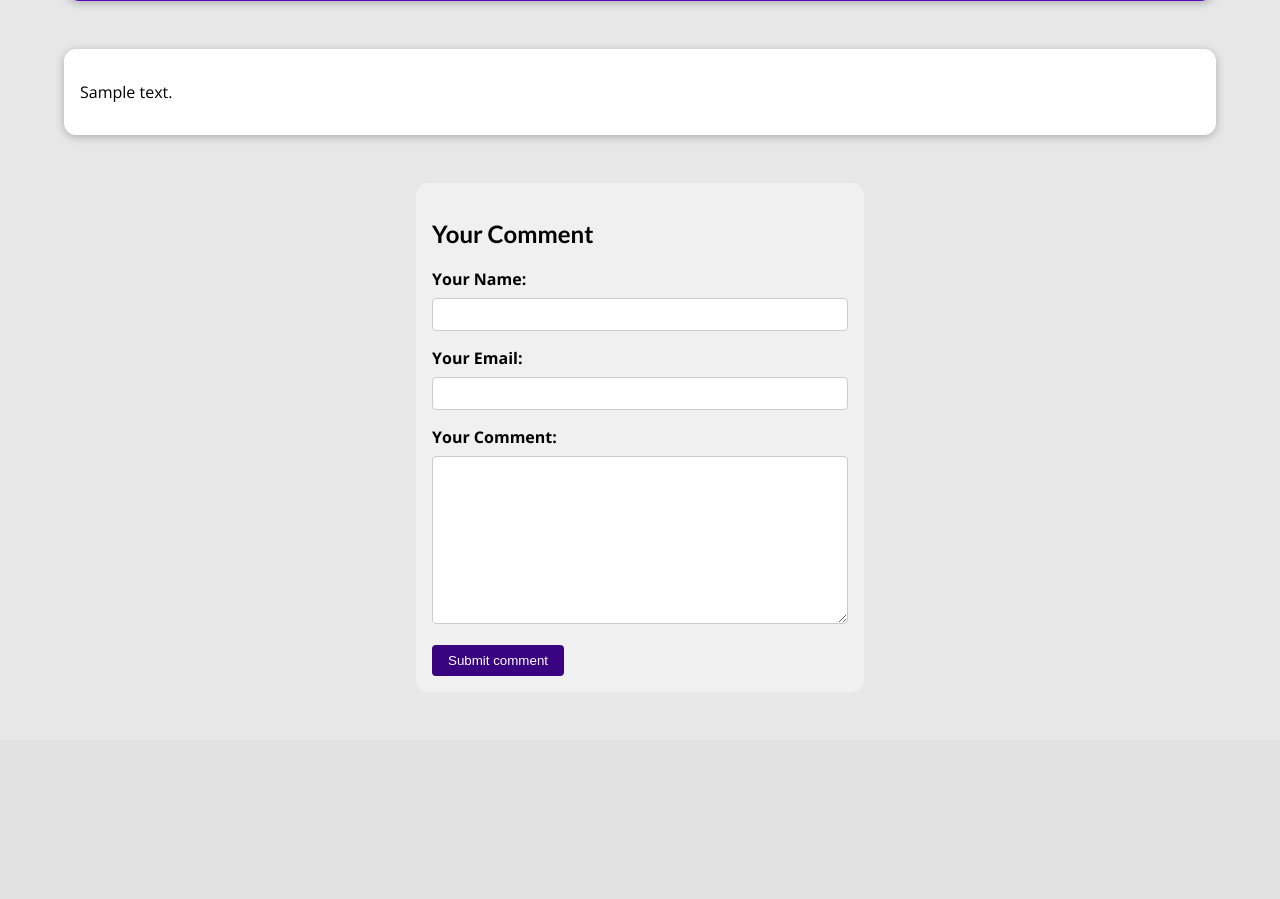
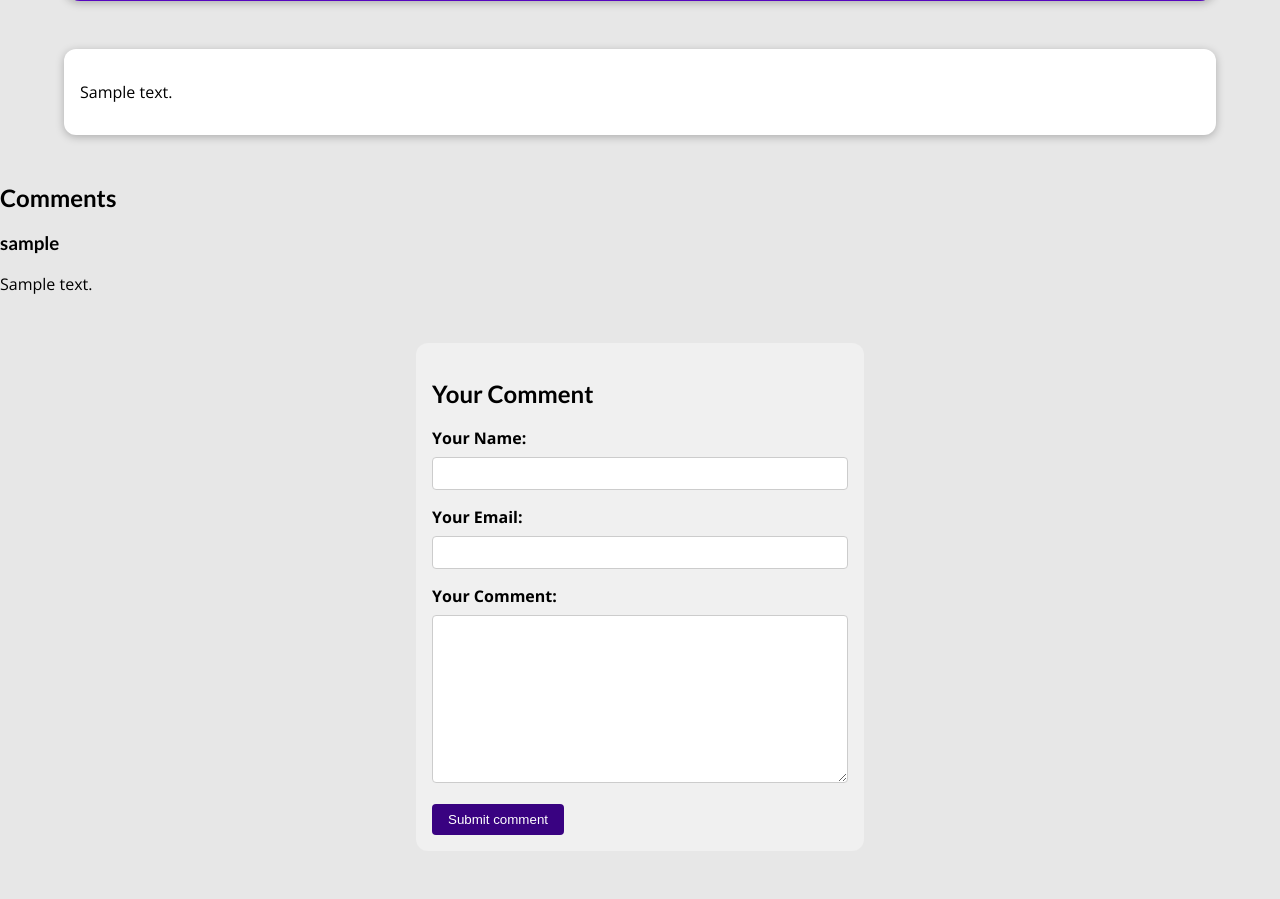
Before and after one commit to amit-inverse/django_my_site, a Django app: a page that uses blog/templates/blog/post-detail.html in a window 1280 px wide. Shown: the part 479-1378 px from the top of the page. Before the commit the page ends 1171 px from the top, so only its background shows below. Run offline with Django 5.2, Linux system fonts and the light colour scheme; tables that the repository leaves empty hold one stand-in row (values such as "Sample post"); grey boxes marked "Sample" are stand-in pictures.

Commit message:
Outputting comments

```diff
--- a/blog/templates/blog/post-detail.html
+++ b/blog/templates/blog/post-detail.html
@@ -40,6 +40,17 @@
         <p>{{ post.content|linebreaks }}</p>
     </main>
 
+    <section id="comments">
+        <h2>Comments</h2>
+        {% for comment in comments %}
+            <div class="comment">
+                <h3>{{ comment.user_name }}</h3>
+                <p>{{ comment.text|linebreaks }}</p>
+            </div>
+        {% empty %}
+            <p>No comments yet. Be the first to comment!</p>
+        {% endfor %}
+
     <section id="comment-form">
         <h2>Your Comment</h2>
         <form method="POST" action="{% url 'post-detail-page' slug=post.slug %}">
--- a/blog/views.py
+++ b/blog/views.py
@@ -37,6 +37,7 @@ class PostDetailView(View):
             "post": post,
             "post_tags": post.tags.all(),
             "comment_form": CommentForm(),
+            "comments": post.comments.all().order_by("-id"),
         }
         return render(request, self.template_name, context)
 
@@ -53,5 +54,6 @@ class PostDetailView(View):
             "post": post,
             "post_tags": post.tags.all(),
             "comment_form": comment_form,
+            "comments": post.comments.all().order_by("-id"),
         }
         return render(request, self.template_name, context)
```
